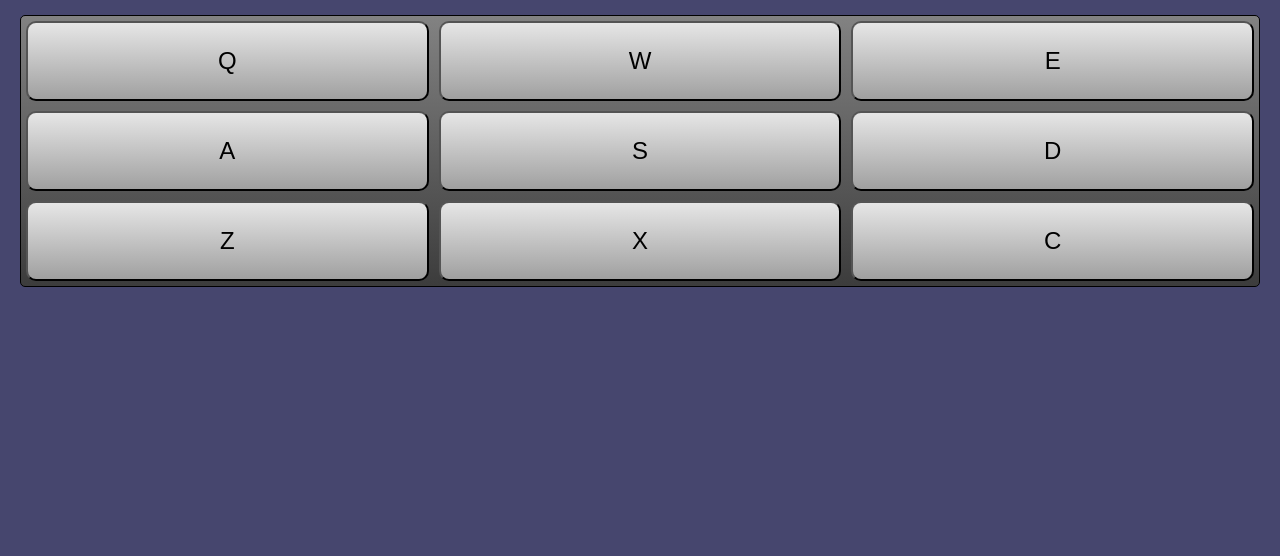
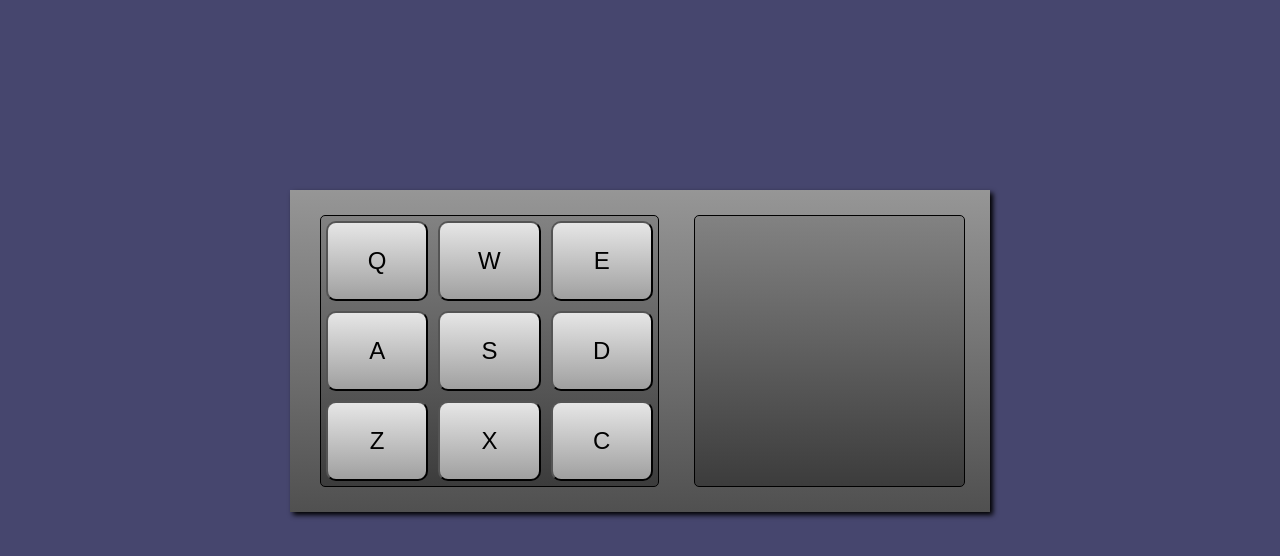
Before and after one commit to Bre323/Drum-Machine, a React (Create React App) app: page / in a window 1280 px wide. Shown: the top 556 px of the page. Built offline with nearby package versions, Linux system fonts and the light colour scheme.

Commit message:
Adding DrumControl component

```diff
--- a/src/App.js
+++ b/src/App.js
@@ -1,5 +1,6 @@
 import React from "react";
 import Keyboard from "./components/Keyboard";
+import DrumControl from "./components/DrumControl";
 
 
 const firstSoundsGroup = [
@@ -152,8 +153,11 @@ const App = () => {
 
 
   return (
-    <div>
-      <Keyboard play={play} sounds={sounds} />
+    <div id="drum-machine">
+      <div className="wrapper">
+        <Keyboard play={play} sounds={sounds} />
+        <DrumControl />
+      </div>
     </div>
   )
 }
--- /dev/null
+++ b/src/components/DrumControl.js
@@ -0,0 +1,10 @@
+import React from "react"
+import '../styles/DrumControl.css'
+
+const DrumControl = () => {
+    return (
+        <div className="control"></div>
+    )
+}
+
+export default DrumControl
--- a/src/index.css
+++ b/src/index.css
@@ -8,3 +8,19 @@ body {
   background-color: rgb(70, 70, 110);
   font-size: 24px;
 }
+
+#drum-machine {
+  display: flex;
+  justify-content: center;
+  align-items: center;
+  margin: 190px 30px;
+}
+
+.wrapper {
+  display: flex;
+  width: 100%;
+  max-width: 700px;
+  padding: 10px;
+  background: linear-gradient(0deg, rgb(80, 80, 80), rgb(150, 150, 150));
+  box-shadow: 3px 3px 5px;
+}
--- /dev/null
+++ b/src/styles/DrumControl.css
@@ -0,0 +1,7 @@
+.control {
+    margin: 15px;
+    width: 40%;
+    background: linear-gradient(0deg, rgb(60, 60, 60), rgb(130, 130, 130));
+    border: 1px solid black;
+    border-radius: 5px;
+}
--- a/src/styles/Keyboard.css
+++ b/src/styles/Keyboard.css
@@ -7,6 +7,7 @@
     border-radius: 5px;
     margin: 15px 20px;
     padding: 5px;
+    width: 50%;
 }
 
 .drum-pad {
```
